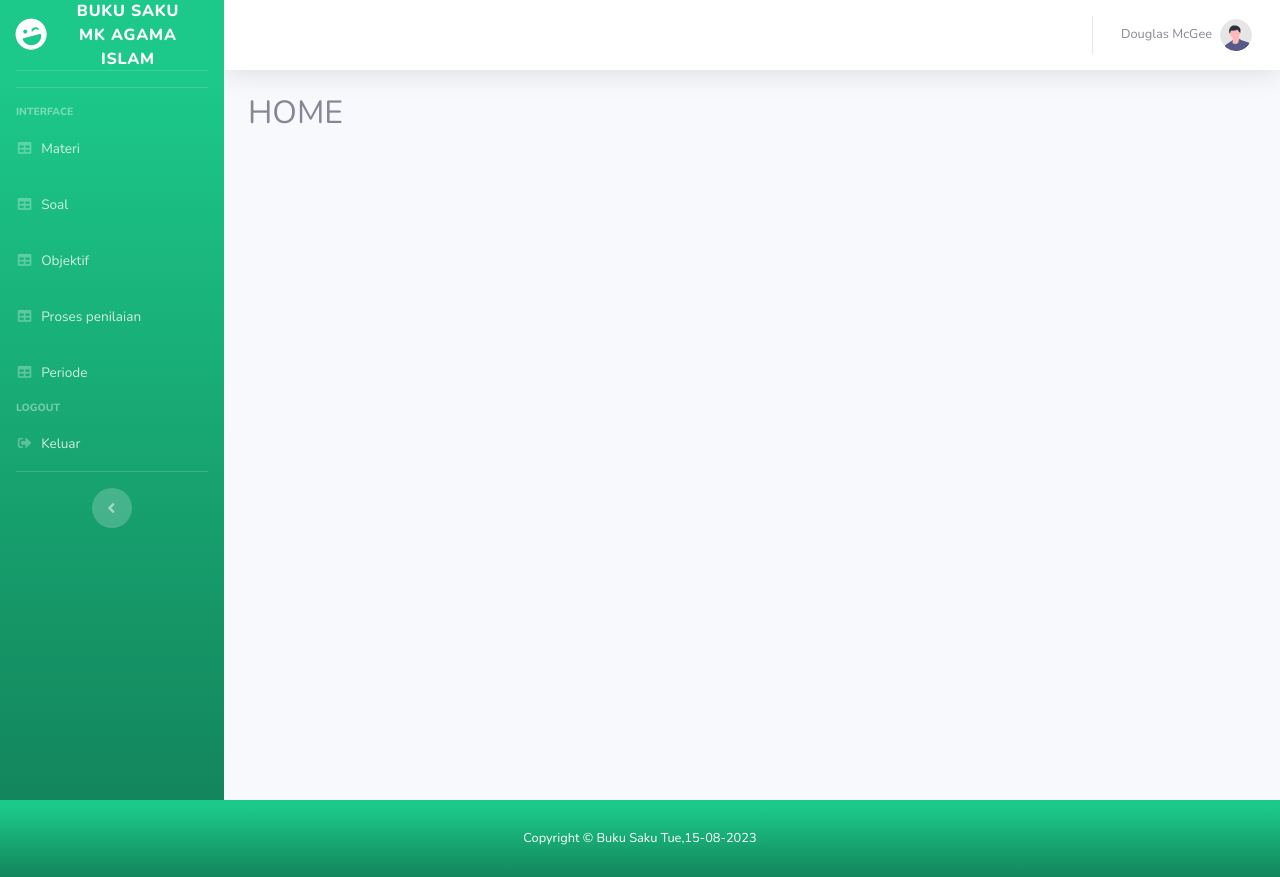
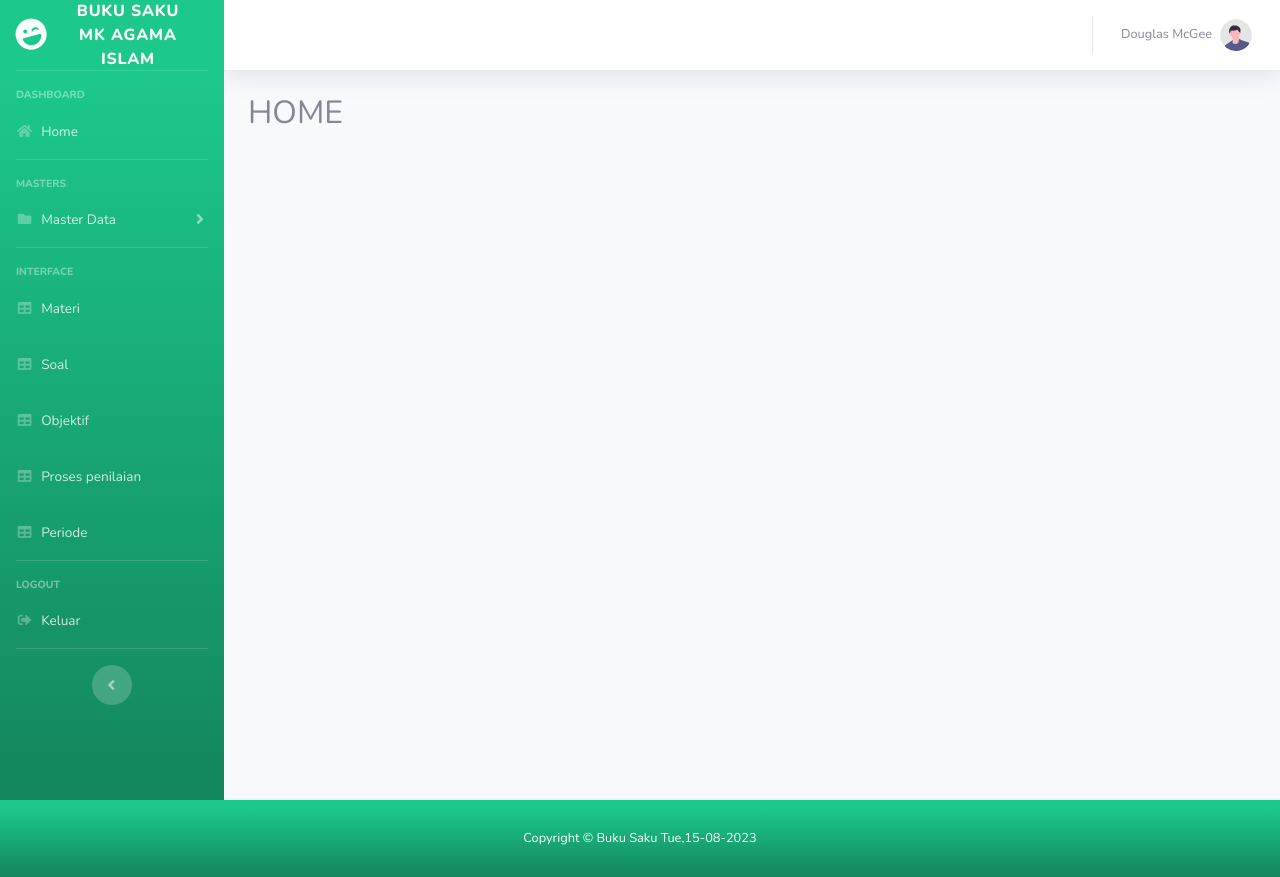
Before and after one commit to nandamodjo21/skripsi-deoahmad, a CodeIgniter app: page /deo-project/index.php/home/index in a window 1280 px wide. Run offline with CodeIgniter, Linux system fonts and the light colour scheme.

Commit message:
fix: siderbar

```diff
--- a/application/views/templates/sidebar.php
+++ b/application/views/templates/sidebar.php
@@ -15,10 +15,36 @@
 
     <!-- Nav Item - Dashboard -->
 
-
+    <div class="sidebar-heading">
+        Dashboard
+    </div>
+    <li class="nav-item">
+        <a class="nav-link" href="<?php echo base_url('home/') ?>">
+            <i class="fas fa-fw fa-home"></i>
+            <span>Home</span>
+        </a>
+    </li>
     <!-- Divider -->
     <hr class="sidebar-divider">
-
+    <div class="sidebar-heading">
+        MASTERS
+    </div>
+    <li class="nav-item">
+        <a class="nav-link collapsed" href="#" data-toggle="collapse" data-target="#collapsePages" aria-expanded="true"
+            aria-controls="collapsePages">
+            <i class="fas fa-fw fa-folder"></i>
+            <span>Master Data</span>
+        </a>
+        <div id="collapsePages" class="collapse" aria-labelledby="headingPages" data-parent="#accordionSidebar">
+            <div class="bg-white py-2 collapse-inner rounded">
+                <a class="collapse-item" href="<?php echo base_url('mahasiswa/') ?>">MASTER MAHASISWA</a>
+                <a class="collapse-item" href="<?php echo base_url('biodata') ?>">MASTER BIODATA</a>
+                <a class="collapse-item" href="<?php echo base_url('login/') ?>">MASTER USER</a>
+                <a class="collapse-item" href="<?php echo base_url('prodi/') ?>">MASTER PRODI</a>
+            </div>
+        </div>
+    </li>
+    <hr class="sidebar-divider">
     <!-- Heading -->
     <div class="sidebar-heading">
         Interface
@@ -47,7 +73,10 @@
             <span>Periode</span>
         </a>
 
+
+
     </li>
+    <hr class="sidebar-divider">
     <div class="sidebar-heading">
         LOGOUT
     </div>
```
